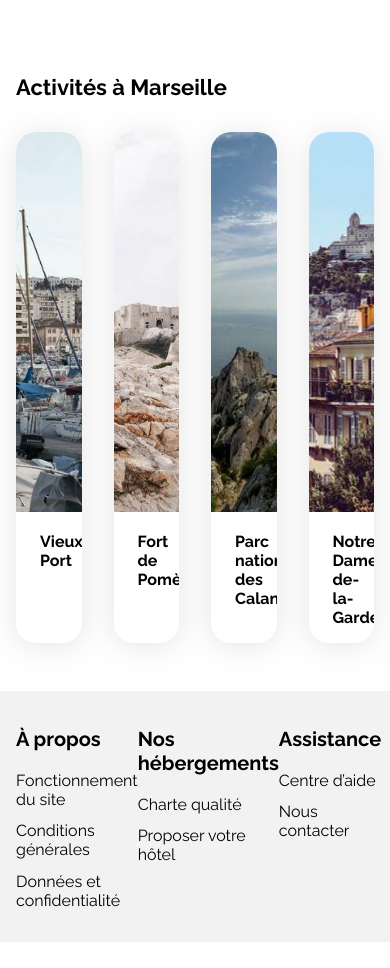
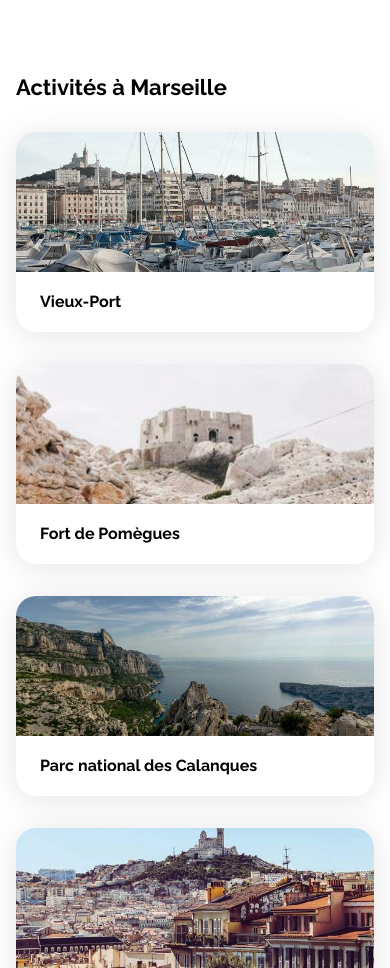
Before and after one commit to purplnay/booki, a plain HTML site: page index.html in a window 390 px wide. Shown: the part 2880-3848 px from the top of the page. Before the commit the page ends 3822 px from the top, so only its background shows below. Drawn offline with Linux system fonts and the light colour scheme.

Commit message:
Activities for mobile

```diff
--- a/css/style.css
+++ b/css/style.css
@@ -553,4 +553,13 @@ nav {
   .hebergements-cards {
     grid-template-columns: repeat(1, 1fr);
   }
+
+  .activites-list {
+    grid-template-columns: repeat(1, minmax(0, 1fr));
+    grid-template-rows: repeat(4, minmax(0, 200px));
+  }
+
+  .activites-image {
+    height: 140px;
+  }
 }
```
